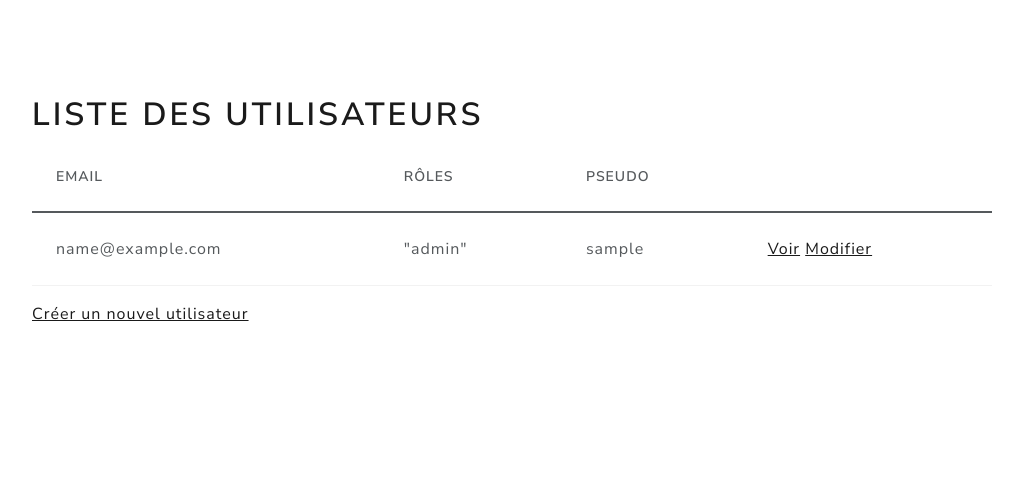
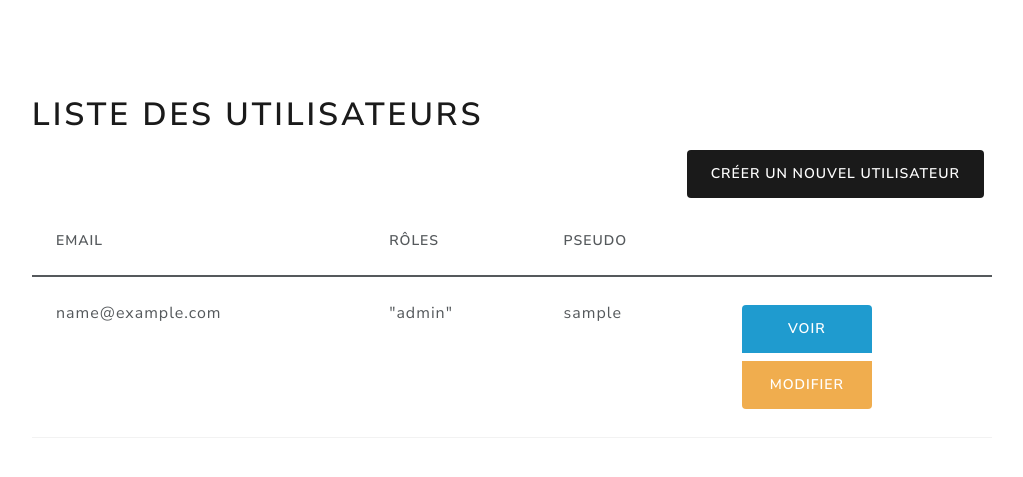
Before and after one commit to Xavier-Prado/ostory, a Symfony app: template templates/user/index.html.twig in a window 1280 px wide. Shown: the part 92-569 px from the top of the page, without its empty margins (128-1151 px from the left). Run offline with Twig, Linux system fonts and the light colour scheme; the template is opened without the code that fills it: most values are stand-ins (such as "Sample title", 1, 10 or a date in 2020); some libraries are stand-ins or nearby versions.

Commit message:
button color crud user

```diff
--- a/templates/page/index.html.twig
+++ b/templates/page/index.html.twig
@@ -6,7 +6,7 @@
 <div class="my-5 py-5">
     <div class="col-lg-9 mx-auto">
         <h1>Liste des pages</h1>
-        <a class="btn btn-primary float-end m-2"href="{{ path('app_page_new') }}">Créer une nouvelle page</a>
+        <a class="btn btn-primary float-end m-2" href="{{ path('app_page_new') }}">Créer une nouvelle page</a>
 
         <table class="table table-hover">
             <thead>
@@ -17,6 +17,7 @@
                     <th>Contenu</th>
                     <th>Page de démarrage</th>
                     <th>Type de page</th>
+                    <th></th>
                 </tr>
             </thead>
             <tbody>
--- a/templates/story/index.html.twig
+++ b/templates/story/index.html.twig
@@ -15,6 +15,7 @@
                 <th>Titre</th>
                 <th>Contenu</th>
                 <th>Image</th>
+                <th></th>
             </tr>
         </thead>
         <tbody>
--- a/templates/user/_delete_form.html.twig
+++ b/templates/user/_delete_form.html.twig
@@ -1,4 +1,4 @@
 <form method="post" action="{{ path('app_user_delete', {'id': user.id}) }}" onsubmit="return confirm('Are you sure you want to delete this item?');">
     <input type="hidden" name="_token" value="{{ csrf_token('delete' ~ user.id) }}">
-    <button class="btn btn-danger float-right">Supprimer</button>
+    <button class="btn btn-danger col-2 m-1">Supprimer</button>
 </form>
--- a/templates/user/_form.html.twig
+++ b/templates/user/_form.html.twig
@@ -1,4 +1,4 @@
 {{ form_start(form) }}
     {{ form_widget(form) }}
-    <button class="btn btn-primary">{{ button_label|default('Ajouter !') }}</button>
+    <button class="btn btn-primary col-2 m-1">{{ button_label|default('Ajouter !') }}</button>
 {{ form_end(form) }}
--- a/templates/user/index.html.twig
+++ b/templates/user/index.html.twig
@@ -7,13 +7,15 @@
 <div class="my-5 py-5">
     <div class="col-lg-9 mx-auto">
     <h1>Liste des utilisateurs</h1>
+    <a class="btn btn-primary float-end m-2" href="{{ path('app_user_new') }}">Créer un nouvel utilisateur</a>
 
-    <table class="table">
+    <table class="table table-hover">
         <thead>
             <tr>
                 <th>Email</th>
                 <th>Rôles</th>
                 <th>Pseudo</th>
+                <th></th>
             </tr>
         </thead>
         <tbody>
@@ -23,8 +25,10 @@
                 <td>{{ user.roles ? user.roles|json_encode : '' }}</td>
                 <td>{{ user.nickname }}</td>
                 <td>
-                    <a href="{{ path('app_user_show', {'id': user.id}) }}">Voir</a>
-                    <a href="{{ path('app_user_edit', {'id': user.id}) }}">Modifier</a>
+                <div class="btn-group-vertical">
+                    <a class="btn btn-info m-1" href="{{ path('app_user_show', {'id': user.id}) }}">Voir</a>
+                    <a class="btn btn-warning m-1" href="{{ path('app_user_edit', {'id': user.id}) }}">Modifier</a>
+                </div>
                 </td>
             </tr>
         {% else %}
@@ -35,7 +39,6 @@
         </tbody>
     </table>
 
-    <a href="{{ path('app_user_new') }}">Créer un nouvel utilisateur</a>
     </div>
 </div>
 {% endblock %}
--- a/templates/user/new.html.twig
+++ b/templates/user/new.html.twig
@@ -6,9 +6,10 @@
 
 <div class="my-5 py-5">
     <div class="col-lg-6 mx-auto">
+        <a class="btn btn-info m-1 float-end" href="{{ path('app_user_index') }}">Revenir à la liste</a>
         <h1>Ajouter un utilisateur</h1>
         {{ include('user/_form.html.twig') }}
-        <a href="{{ path('app_user_index') }}">Revenir à la liste</a>
+
     </div>
 </div>
 
```
Also changed, not shown: templates/user/edit.html.twig (+6 -4 lines), templates/user/show.html.twig (+5 -3 lines).
